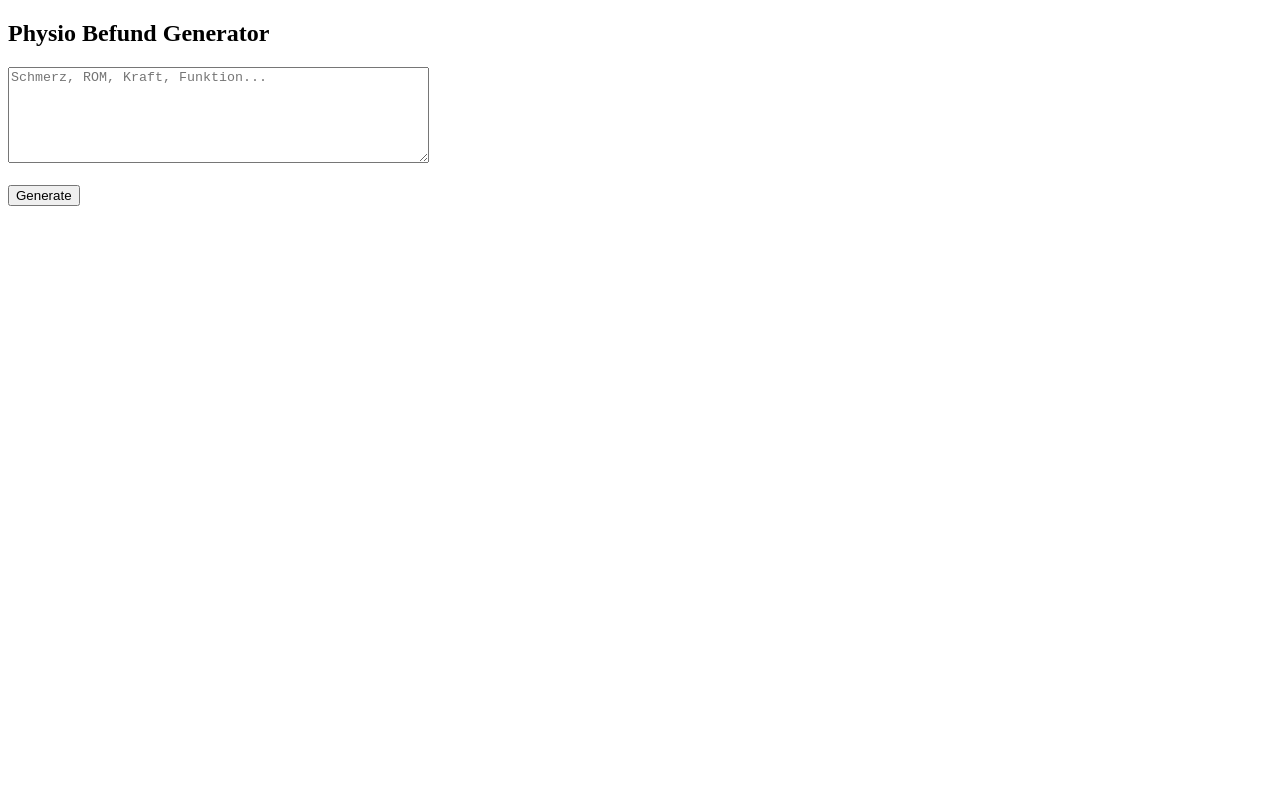
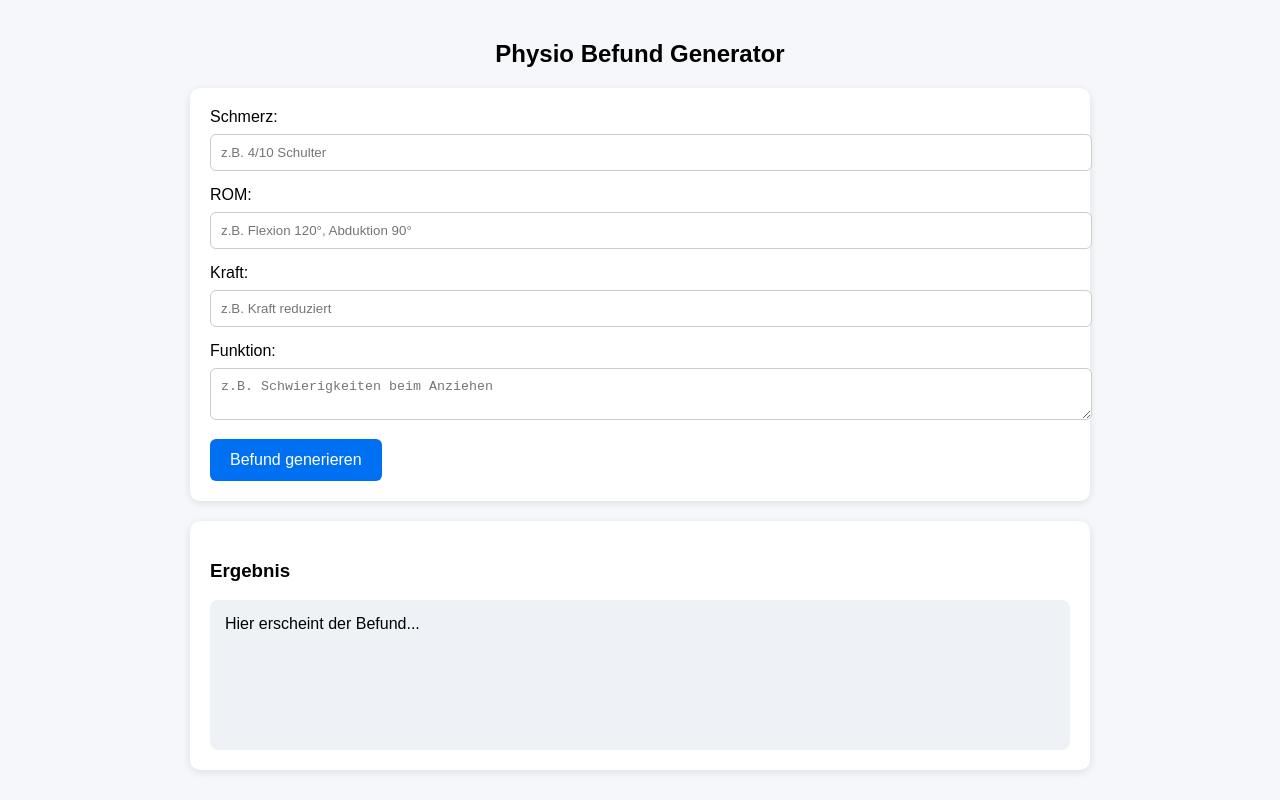
Before and after one commit to MostiNew/PhysioAgentic, a plain HTML site: page index.html in a window 1280 px wide. Drawn offline with Linux system fonts and the light colour scheme.

Commit message:
Refactor HTML structure and update styles

```diff
--- a/index.html
+++ b/index.html
@@ -1,33 +1,113 @@
 <!DOCTYPE html>
-<html>
+<html lang="de">
 <head>
+  <meta charset="UTF-8">
   <title>PhysioAgentic</title>
+  <style>
+    body {
+      font-family: Arial, sans-serif;
+      max-width: 900px;
+      margin: auto;
+      padding: 20px;
+      background: #f5f7fa;
+    }
+
+    h2 {
+      text-align: center;
+    }
+
+    .card {
+      background: white;
+      padding: 20px;
+      margin-top: 20px;
+      border-radius: 10px;
+      box-shadow: 0 2px 8px rgba(0,0,0,0.1);
+    }
+
+    textarea, input, select {
+      width: 100%;
+      padding: 10px;
+      margin-top: 8px;
+      margin-bottom: 15px;
+      border-radius: 6px;
+      border: 1px solid #ccc;
+    }
+
+    button {
+      padding: 12px 20px;
+      border: none;
+      border-radius: 6px;
+      background: #0070f3;
+      color: white;
+      cursor: pointer;
+      font-size: 16px;
+    }
+
+    button:hover {
+      background: #005ad1;
+    }
+
+    #output {
+      white-space: pre-wrap;
+      background: #eef2f7;
+      padding: 15px;
+      min-height: 120px;
+      border-radius: 8px;
+      margin-top: 15px;
+    }
+  </style>
 </head>
 <body>
 
 <h2>Physio Befund Generator</h2>
 
-<textarea id="input" placeholder="Schmerz, ROM, Kraft, Funktion..." rows="6" cols="50"></textarea>
+<div class="card">
+  <label>Schmerz:</label>
+  <input type="text" id="pain" placeholder="z.B. 4/10 Schulter">
 
-<br><br>
+  <label>ROM:</label>
+  <input type="text" id="rom" placeholder="z.B. Flexion 120°, Abduktion 90°">
 
-<button onclick="generate()">Generate</button>
+  <label>Kraft:</label>
+  <input type="text" id="strength" placeholder="z.B. Kraft reduziert">
 
-<pre id="output"></pre>
+  <label>Funktion:</label>
+  <textarea id="function" placeholder="z.B. Schwierigkeiten beim Anziehen"></textarea>
+
+  <button onclick="generate()">Befund generieren</button>
+</div>
+
+<div class="card">
+  <h3>Ergebnis</h3>
+  <div id="output">Hier erscheint der Befund...</div>
+</div>
 
 <script>
 async function generate() {
-  const input = document.getElementById("input").value;
+  const pain = document.getElementById("pain").value;
+  const rom = document.getElementById("rom").value;
+  const strength = document.getElementById("strength").value;
+  const func = document.getElementById("function").value;
   const output = document.getElementById("output");
+
+  const prompt = `
+Erstelle einen professionellen physiotherapeutischen Befund auf Deutsch.
+
+Schmerz: ${pain}
+ROM: ${rom}
+Kraft: ${strength}
+Funktion: ${func}
+
+Strukturiere den Befund klinisch professionell.
+`;
 
   output.innerText = "Generating...";
 
+  try {
     const res = await fetch("/api/generate", {
       method: "POST",
       headers: { "Content-Type": "application/json" },
-    body: JSON.stringify({
-      inputs: "Write physiotherapy report:\n" + input
-    })
+      body: JSON.stringify({ inputs: prompt })
     });
 
     const data = await res.json();
@@ -35,7 +115,11 @@ async function generate() {
     output.innerText =
       data?.[0]?.generated_text ||
       data?.raw ||
-    JSON.stringify(data);
+      JSON.stringify(data, null, 2);
+
+  } catch (err) {
+    output.innerText = "Error: " + err.message;
+  }
 }
 </script>
 
```
Lines whose indentation alone changed are shown as unchanged.
